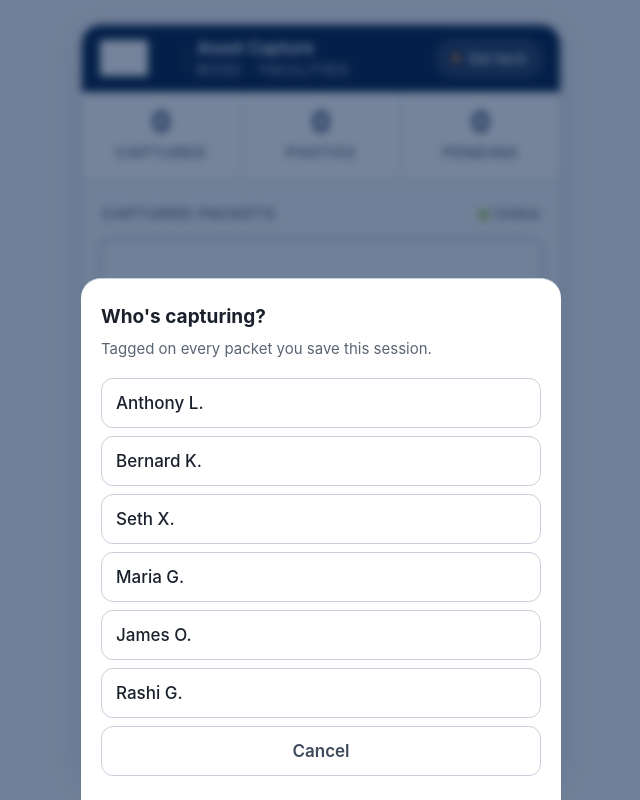
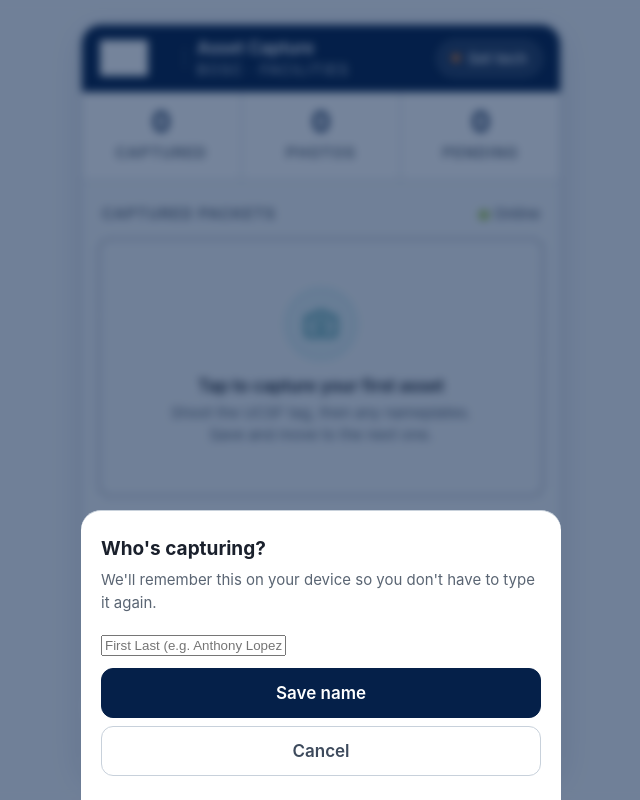
Before and after one commit to rghosh1208/Asset-Data-Capture, a Next.js app: page / in a window 1280 px wide. Both pictures are taken after a click on the button "Set tech". Shown: the whole page, without its empty margins (319-959 px from the left). Built offline with nearby package versions, Linux system fonts and the light colour scheme; grey boxes are pictures that could not be loaded.

Commit message:
Update page.tsx

```diff
--- a/app/page.tsx
+++ b/app/page.tsx
@@ -567,18 +567,33 @@ export default function CapturePage() {
 >
   <div className="modal">
     <h3 id="tech-modal-title">Who&apos;s capturing?</h3>
-          <p>Tagged on every packet you save this session.</p>
-          {techs.map((t) => (
-            <button
-              key={t}
-              className={`tech-option ${tech === t ? 'selected' : ''}`}
-              onClick={() => selectTech(t)}
-              aria-pressed={tech === t}
+    <p>We&apos;ll remember this on your device so you don&apos;t have to type it again.</p>
+    <form
+      onSubmit={(e) => {
+        e.preventDefault();
+        const input = (e.currentTarget.elements.namedItem('techName') as HTMLInputElement);
+        const value = input.value.trim();
+        if (value.length > 0) selectTech(value);
+      }}
     >
-              {t}
+      <label htmlFor="tech-name-input" className="sr-only">Your name</label>
+      <input
+        id="tech-name-input"
+        name="techName"
+        type="text"
+        className="tech-input"
+        defaultValue={tech ?? ''}
+        placeholder="First Last (e.g. Anthony Lopez)"
+        autoComplete="name"
+        autoFocus
+        required
+        maxLength={60}
+      />
+      <button type="submit" className="btn btn-primary" style={{ width: '100%', marginTop: 12 }}>
+        Save name
       </button>
-          ))}
-          <button className="btn btn-ghost" style={{ width: '100%', marginTop: 6 }} onClick={() => setTechModal(false)}>
+    </form>
+    <button className="btn btn-ghost" style={{ width: '100%', marginTop: 8 }} onClick={() => setTechModal(false)}>
       Cancel
     </button>
   </div>
```
Lines whose indentation alone changed are shown as unchanged.
